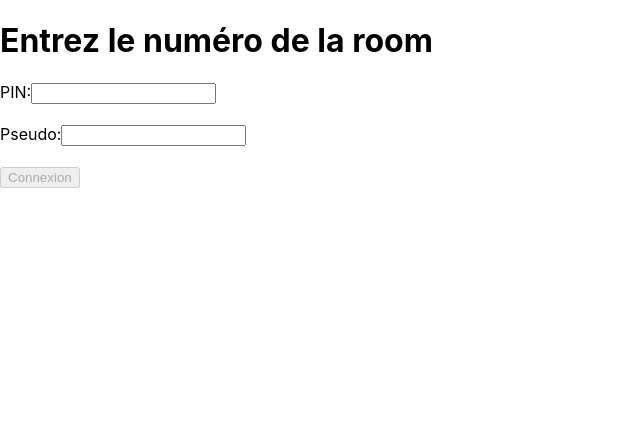
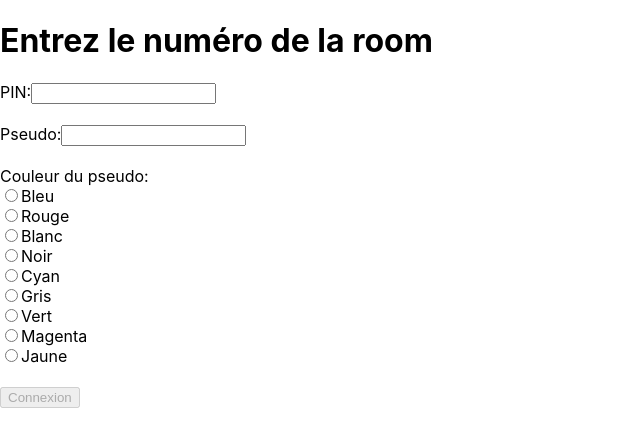
Before and after one commit to Pierre-Hugo/Projet_v1, a React (Create React App) app in the folder frontend-react/: page / in a window 1280 px wide. Shown: the top 446 px of the page, without its empty margins (0-640 px from the left). Built offline with nearby package versions, Linux system fonts and the light colour scheme; no server answers.

Commit message:
Ajouts
+ couleurs pseudo
+ condition de connexion
+ loading screen

```diff
--- a/frontend-react/src/components/Canvas.js
+++ b/frontend-react/src/components/Canvas.js
@@ -11,7 +11,6 @@ class CanvasComponent extends Component {
       currentColor: '#000000',
     };
   }
-
   componentDidMount() {
     const canvas = this.canvasRef.current;
     const ctx = canvas.getContext('2d');
@@ -105,15 +104,14 @@ class CanvasComponent extends Component {
     const canvas = this.canvasRef.current;
     var unityID = localStorage.getItem('UNITY');
     var pseudo = localStorage.getItem('pseudo');
-    const { ws } = this.props;
+    var pseudoColor = localStorage.getItem('pseudoColor');
+    const { ws, onExportSuccess } = this.props;
 
     // Obtenez les données de l'image en format base64
     const imageDataURL = canvas.toDataURL('image/jpeg', 0.9);
 
-    ws.send(unityID + ": NP, " + pseudo + ", BLUE, PIC, true, " + imageDataURL);
-
-    // Affichez l'URL des données dans la console
-    console.log('Image Data URL:', imageDataURL);
+    ws.send(unityID + ": NP," + pseudo + "," + pseudoColor + ",PIC,true," + imageDataURL);
+    onExportSuccess();
   };
 
   render() {
@@ -152,7 +150,7 @@ class CanvasComponent extends Component {
         <label htmlFor="large">Gras</label>
         <br />
         <input type="radio" id="fill" name="size" />
-        <label htmlFor="fill">Remplissage</label>
+        <label htmlFor="fill">Marqueur</label>
         <br />
         <br />
         <button ref={this.clearButtonRef}>Retour en arrière</button>
--- a/frontend-react/src/pages/ExportDessin.js
+++ b/frontend-react/src/pages/ExportDessin.js
@@ -1,13 +1,18 @@
-//import React, { useState } from 'react';
-//import { Link } from 'react-router-dom';
 import CanvasComponent from '../components/Canvas';
+import { useNavigate } from 'react-router-dom';
 
 function ExportDessin({ ws }) {
-    return(
-      <>
-        <h1>Dessinez ce qu'il vous plaît!</h1>
-        <CanvasComponent ws={ws} />
-      </>
+    const navigate = useNavigate();
+
+    const handleExportSuccess = () => {
+        navigate('/WaitingState');
+    };
+
+    return (
+        <>
+            <h1>Dessinez ce qu'il vous plaît!</h1>
+            <CanvasComponent ws={ws} onExportSuccess={handleExportSuccess} />
+        </>
     );
 }
 
--- a/frontend-react/src/pages/ExportImage.js
+++ b/frontend-react/src/pages/ExportImage.js
@@ -1,7 +1,9 @@
 import React, { useState } from 'react';
+import { useNavigate } from 'react-router-dom';
 
 function ExportImage({ ws }) {
   const [imageUrl, setImageUrl] = useState(null);
+  const navigate = useNavigate();
 
   const handleImageChange = async (e) => {
     const selectedImage = e.target.files[0];
@@ -17,6 +19,7 @@ function ExportImage({ ws }) {
     return new Promise((resolve) => {
       var unityID = localStorage.getItem('UNITY');
       var pseudo = localStorage.getItem('pseudo');
+      var pseudoColor = localStorage.getItem('pseudoColor');
       const reader = new FileReader();
       reader.onload = () => {
         const img = new Image();
@@ -43,17 +46,18 @@ function ExportImage({ ws }) {
 
           // Convertir le canevas en URL de données
           const dataURL = canvas.toDataURL('image/jpeg');
-          console.log(dataURL); // Afficher l'URL de l'image dans la console
           resolve(dataURL);
 
 
 
-          ws.send(unityID + ": NP, " + pseudo + ", BLUE, PIC, false, " + dataURL);
+          ws.send(unityID + ": NP," + pseudo + "," + pseudoColor + ",PIC,false," + dataURL);
         };
         img.src = URL.createObjectURL(file);
       };
       reader.readAsDataURL(file);
+      navigate('/WaitingState');
     });
+
   };
 
 
--- a/frontend-react/src/pages/ExportMot.js
+++ b/frontend-react/src/pages/ExportMot.js
@@ -20,8 +20,9 @@ function ExportMot({ ws }) {
 
       var unityID = localStorage.getItem('UNITY');
       var pseudo = localStorage.getItem('pseudo');
+      var pseudoColor = localStorage.getItem('pseudoColor');
 
-      ws.send(unityID + ": NP, " + pseudo + ", BLUE, WRD, " + mot);
+      ws.send(unityID + ": NP," + pseudo + "," + pseudoColor + ",WRD," + mot);
       navigate('/WaitingState');
 
 
--- a/frontend-react/src/pages/ExportVideo.js
+++ b/frontend-react/src/pages/ExportVideo.js
@@ -1,24 +1,27 @@
 import React, { useState } from 'react';
+import { useNavigate } from 'react-router-dom';
 
 function ExportVideo({ ws }) {
   const [videoUrl, setVideoUrl] = useState('');
+  const navigate = useNavigate();
 
   const handleVideoChange = (e) => {
     const file = e.target.files[0];
     if (file) {
       var unityID = localStorage.getItem('UNITY');
       var pseudo = localStorage.getItem('pseudo');
+      var pseudoColor = localStorage.getItem('pseudoColor');
       const reader = new FileReader();
 
       reader.onload = () => {
         const dataURL = reader.result;
-        console.log('Video Data URL:', dataURL);
         setVideoUrl(dataURL);
-        ws.send(unityID + ": NP, " + pseudo + ", BLUE, VID, " + dataURL);
+        ws.send(unityID + ": NP," + pseudo + "," + pseudoColor + ",VID," + dataURL);
       };
       reader.readAsDataURL(file);
 
     }
+    navigate('/WaitingState');
   };
 
   return (
--- a/frontend-react/src/pages/Room.js
+++ b/frontend-react/src/pages/Room.js
@@ -6,6 +6,7 @@ function Room({ ws }) {
   const [pseudo, setPseudo] = useState('');
   const [pinError, setPinError] = useState('');
   const [pseudoError, setPseudoError] = useState('');
+  const [selectedColor, setSelectedColor] = useState('');
   const navigate = useNavigate();
 
   const handlePinChange = (e) => {
@@ -36,6 +37,10 @@ function Room({ ws }) {
     setPseudo(value);
   };
 
+  const handleColorChange = (e) => {
+    setSelectedColor(e.target.value);
+  };
+
   const handleSubmit = (e) => {
     e.preventDefault();
 
@@ -50,19 +55,25 @@ function Room({ ws }) {
       const ROOM = "UNITY" + pin;
       ws.send(ROOM + ":CHECK");
 
-      if (true) {
-        localStorage.setItem('UNITY', ROOM);
-        navigate("/mediaSelect"); // Naviguer vers la nouvelle route après validation
-      }
+      ws.onmessage = function(event) {
+        var message = event.data;
+        console.log(message)
+        if (message === ROOM + ":YES") {
+          localStorage.setItem('UNITY', ROOM);
+          localStorage.setItem('pseudoColor', selectedColor);
+          navigate("/mediaSelect");
+        }else{
+          navigate('/WaitingState');
+        }
+      };
 
-      setPin('');
-      setPseudo('');
     } catch (error) {
       console.error('Erreur lors de l\'envoi des données via WebSocket :', error);
     }
+
   };
 
-  const isButtonDisabled = !pin || !pseudo || pin.length !== 4 || !pseudo.trim();
+  const isButtonDisabled = !pin || !pseudo || pin.length !== 4 || !pseudo.trim() || !selectedColor;
 
   return (
     <>
@@ -79,6 +90,54 @@ function Room({ ws }) {
           <br />
           {pseudoError && <span style={{ color: 'red' }}>{pseudoError}</span>}
           <br />
+          Couleur du pseudo:
+          <div>
+            <label>
+              <input type="radio" name="color" value="BLUE" checked={selectedColor === 'BLUE'} onChange={handleColorChange} />
+              Bleu
+            </label>
+            <br />
+            <label>
+              <input type="radio" name="color" value="RED" checked={selectedColor === 'RED'} onChange={handleColorChange} />
+              Rouge
+            </label>
+            <br />
+            <label>
+              <input type="radio" name="color" value="WHITE" checked={selectedColor === 'WHITE'} onChange={handleColorChange} />
+              Blanc
+            </label>
+            <br />
+            <label>
+              <input type="radio" name="color" value="BLACK" checked={selectedColor === 'BLACK'} onChange={handleColorChange} />
+              Noir
+            </label>
+            <br />
+            <label>
+              <input type="radio" name="color" value="CYAN" checked={selectedColor === 'CYAN'} onChange={handleColorChange} />
+              Cyan
+            </label>
+            <br />
+            <label>
+              <input type="radio" name="color" value="GRAY" checked={selectedColor === 'GRAY'} onChange={handleColorChange} />
+              Gris
+            </label>
+            <br />
+            <label>
+              <input type="radio" name="color" value="GREEN" checked={selectedColor === 'GREEN'} onChange={handleColorChange} />
+              Vert
+            </label>
+            <br />
+            <label>
+              <input type="radio" name="color" value="MAGENTA" checked={selectedColor === 'MAGENTA'} onChange={handleColorChange} />
+              Magenta
+            </label>
+            <br />
+            <label>
+              <input type="radio" name="color" value="YELLOW" checked={selectedColor === 'YELLOW'} onChange={handleColorChange} />
+              Jaune
+            </label>
+          </div>
+          <br />
         </label>
         <button type="submit" disabled={isButtonDisabled}>Connexion</button>
       </form>
```
